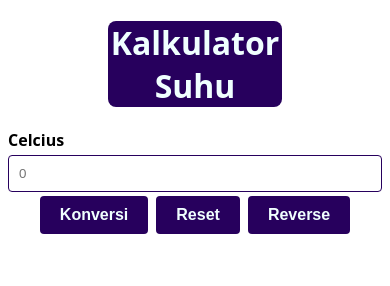
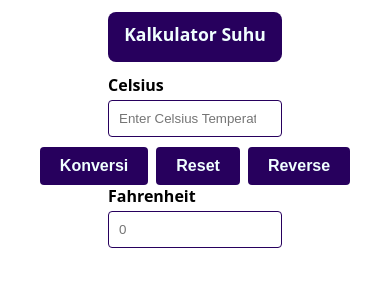
Before and after one commit to revou-fundamental-course/2-oct-23-azfaribn, a plain HTML site: page index.html in a window 390 px wide. Both pictures are taken after a click on the button "Konversi". Drawn offline with Linux system fonts and the light colour scheme.

Commit message:
komit pertama

```diff
--- a/css/style.css
+++ b/css/style.css
@@ -10,6 +10,8 @@ header {
 .input-section {
   display: flex;
   flex-direction: column;
+  margin-left: 100px;
+  margin-right: 100px;
 }
 
 label {
@@ -31,7 +33,7 @@ input:focus {
 }
 
 button {
-  margin-top: 4px;
+  margin-top: 10px;
   margin-left: 4px;
   margin-right: 4px;
   padding: 10px 20px;
@@ -63,3 +65,28 @@ body {
   font-family: system-ui, -apple-system, BlinkMacSystemFont, "Segoe UI", Roboto,
     Oxygen, Ubuntu, Cantarell, "Open Sans", "Helvetica Neue", sans-serif;
 }
+
+/* Media Queries */
+/* Laptop */
+@media (max-width: 1366px) {
+  html {
+    font-size: 75%;
+  }
+}
+
+/* Tablet */
+@media (max-width: 768px) {
+  html {
+    font-size: 62.5%;
+  }
+}
+/* Mobile Phone */
+@media (max-width: 450px) {
+  html {
+    font-size: 55%;
+  }
+  h1 {
+    height: 30px;
+    padding: 10px;
+  }
+}
--- a/index.html
+++ b/index.html
@@ -1,25 +1,34 @@
 <!DOCTYPE html>
 <html lang="en">
+
 <head>
-    <meta charset="UTF-8">
-    <meta name="viewport" content="width=device-width, initial-scale=1.0">
-    <link rel="stylesheet" href="css/style.css">
+    <meta charset="UTF-8" />
+    <meta name="viewport" content="width=device-width, initial-scale=1.0" />
+    <link rel="stylesheet" href="css/style.css" />
     <title>Kalkulator Suhu</title>
 </head>
+
 <body>
     <header>
         <h1>Kalkulator Suhu</h1>
     </header>
     <main>
         <section class="input-section">
-        <label for="input-field">Celcius</label>
-        <input id="input-field" type="number" placeholder="0">
-        <div id="input-button">
-            <button>Konversi</button>
-            <button>Reset</button>
-            <button>Reverse</button>
-        </div>
+            <label for="celsiusInput">Celsius</label>
+            <input id="celsiusInput" type="number" placeholder="Enter Celsius Temperature" />
+            <div id="input-button">
+                <button onclick="convertToCelsius()">Konversi</button>
+                <button onclick="reset()">Reset</button>
+                <button onclick="convertToFahrenheit()">Reverse</button>
+            </div>
+        </section>
+        <section class="input-section">
+            <label for="fahrenheitInput">Fahrenheit</label>
+            <input id="fahrenheitInput" type="number" placeholder="0" />
         </section>
     </main>
+    <!-- Include the script.js file using script tag -->
+    <script src="js/script.js"></script>
 </body>
+
 </html>
--- a/js/script.js
+++ b/js/script.js
@@ -0,0 +1,29 @@
+// Function to convert Celsius to Fahrenheit
+ function celsiusToFahrenheit(celsius) {
+  return celsius * 9/5 + 32;
+}
+
+// Function to convert Fahrenheit to Celsius
+function fahrenheitToCelsius(fahrenheit) {
+  return (fahrenheit - 32) * 5/9;
+}
+
+// Function to convert Celsius to Fahrenheit and display result
+function convertToCelsius() {
+  var celsius = parseFloat(document.getElementById("celsiusInput").value);
+  var fahrenheit = celsiusToFahrenheit(celsius);
+  document.getElementById("fahrenheitInput").value = fahrenheit;
+}
+
+// Function to convert Fahrenheit to Celsius and display result
+function convertToFahrenheit() {
+  var fahrenheit = parseFloat(document.getElementById("fahrenheitInput").value);
+  var celsius = fahrenheitToCelsius(fahrenheit);
+  document.getElementById("celsiusInput").value = celsius;
+}
+
+// Function to reset the input fields
+function reset() {
+  document.getElementById("celsiusInput").value = "";
+  document.getElementById("fahrenheitInput").value = "";
+}
```
